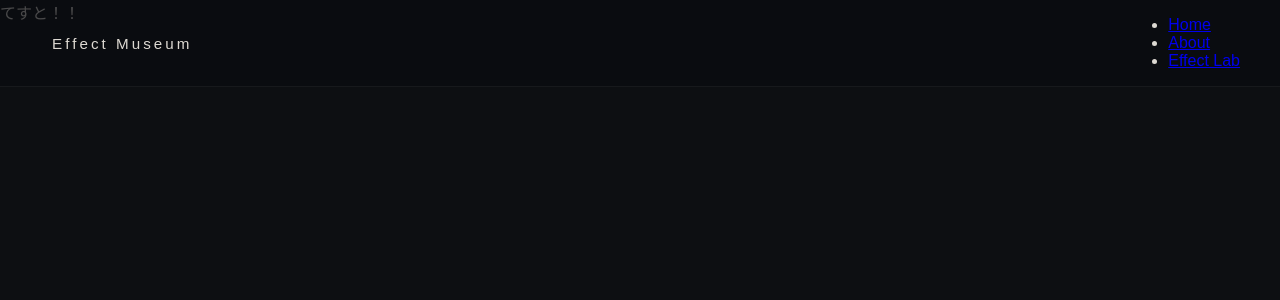
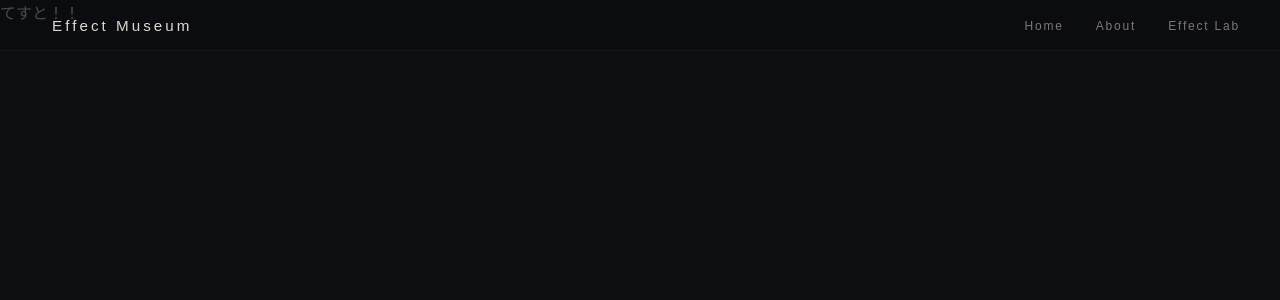
Before and after one commit to ko246/Effect_musium, a Flask app: page / in a window 1280 px wide. Shown: the top 300 px of the page. Run offline with Flask 3, Linux system fonts and the light colour scheme.

Commit message:
css:ナビゲーションのリンクリストの追加

```diff
--- a/app_flask/src/static/css/style.css
+++ b/app_flask/src/static/css/style.css
@@ -72,3 +72,22 @@ nav {
 ナビゲーション：リンクリスト
 =============================================
 */
+
+.nav-links {
+    display: flex; /* 今回は<ul>の子要素である<li>を横並びにする */
+    gap: 32px; /* 子要素同士の間隔を指定する。<li>同士の間隔*/
+    list-style: none; /* デフォルトの箇条書き記号（・）を消す */
+}
+
+/* ナビゲーションリンク（<a>タグ）に適用するスタイル */
+.nav-links a {
+    font-size: 0.75rem; /* 文字サイズ */
+    letter-spacing: 0.15em; /* 文字間隔 */
+    color: rgba(220, 210, 200, 0.55); /* 文字色 */
+    text-decoration: none; /* リンクの下線を消す */
+}
+
+
+.nav-links a:hover {
+    color: rgba(240, 235, 228, 0.92);
+}
```
